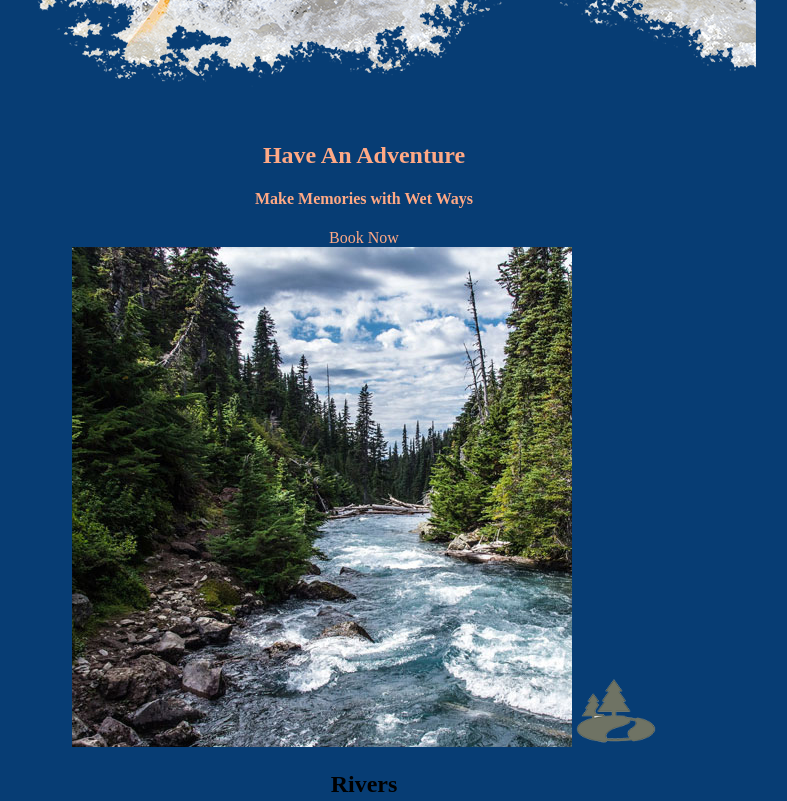
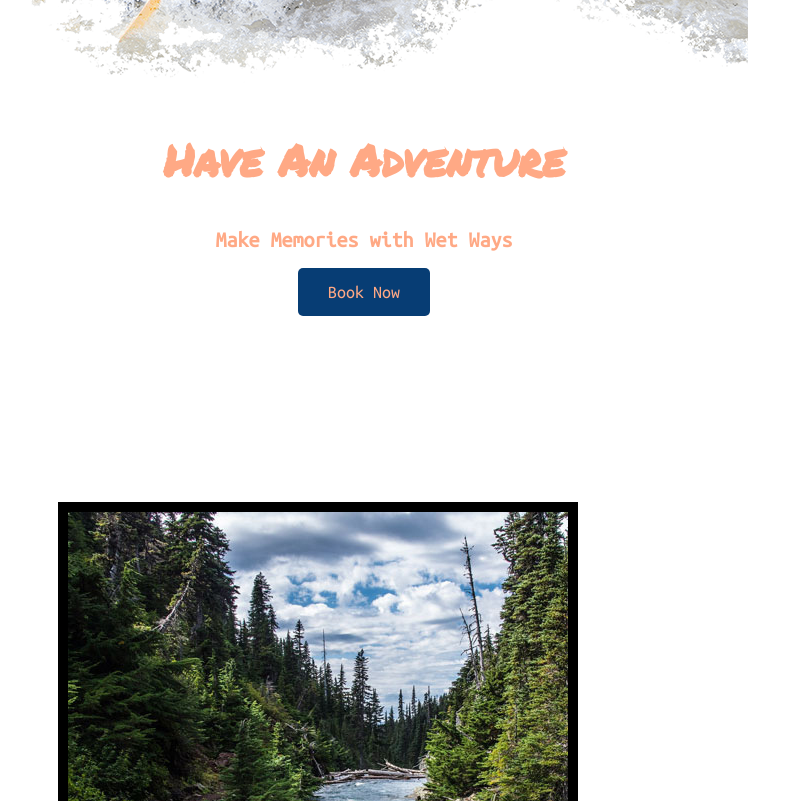
Before and after one commit to Bradley-Hunter/wdd130, a plain HTML site: page wwr/index.html in a window 1280 px wide. Shown: the part 880-1681 px from the top of the page, without its empty margins (276-1063 px from the left). Drawn offline with Linux system fonts and the light colour scheme.

Commit message:
week 05 changes

```diff
--- a/wwr/styles/styles.css
+++ b/wwr/styles/styles.css
@@ -1,75 +1,147 @@
-#content{
+@import url('https://fonts.googleapis.com/css?family=Permanent+Marker|Ubuntu+Mono');
+
+#content {
     max-width: 1600px;
     margin: 0 auto;
 }
-nav a{
+
+nav a {
     text-align: center;
     color: #DEDEE3;
     text-decoration: none;
+    padding: 35px;
 }
-#hero-msg h1, #hero-msg h4{
+
+#hero-msg h1,
+#hero-msg h4 {
     text-align: center;
 }
+
 .button-box {
     text-align: center;
 }
+
 main section {
     text-align: center;
 }
-#background{
+
+#background {
     height: 725px;
     background-color: #073D74;
 }
-body{
+
+body {
+    /* background-color: #073D74; */
+    font-family: "Ubuntu Mono", Helvetica, sans-serif;
+    font-size: 22px;
+    margin: 0;
+    padding: 0;
+}
+
+h2 {
+    margin: 0;
+}
+
+header {
     background-color: #073D74;
 }
-header{
-    background-color: #073D74;
-}
-nav a:hover{
+
+nav a:hover {
     background-color: #073D74;
     color: #FFA985
 }
-.book, .join{
+
+.book,
+.join {
     background-color: #073D74;
     color: #FFA985;
     text-decoration: none;
+    font-size: 18px;
+    padding: 15px 30px;
+    margin-top: 50px;
+    border-radius: 5px;
 }
-.book:hover, .join:hover{
+
+.book:hover,
+.join:hover {
     background-color: #073D74;
     color: #DEDEE3;
 }
-.msg{
+
+.msg {
     background-color: #073D74;
+    line-height: 1.5em;
+    padding: 35px;
 }
-footer{
+
+footer {
     background-color: #073D74;
+    padding: 25px 50px;
+    margin-top: 200px;
 }
-.home-title{
+
+.home-title {
+    color: #FFA985;
+    font-family: 'Permanent Marker', 'Bradley Hand', sans-serif;
+    font-size: 2em;
+    margin-top: 10px;
+}
+
+h4 {
     color: #FFA985;
 }
-h4{
+
+.msg h2 {
+    color: #FFA985;
+    font-family: 'Permanent Marker', 'Bradley Hand', sans-serif;
+}
+
+.msg p {
+    color: #FFA985;
+    font-size: .8em;
+    padding-bottom: 15px;
+}
+
+footer h3 {
     color: #FFA985;
 }
-.msg h2{
-    color: #FFA985;
-}
-.msg p{
-    color: #FFA985;
-}
-footer h3{
-    color: #FFA985;
-}
-footer a{
+
+footer a {
     color: #FFA985;
     text-decoration: none;
 }
-footer a:hover{
+
+footer a:hover {
     color: #DEDEE3;
 }
-.logo{
+
+.logo {
     width: 80px;
 }
-.icon{
+
+.icon {
     width: 80px;
+    padding-top: 10px;
 }
+
+#logo_link {
+    padding-top: 5px;
+}
+
+footer .social img {
+    padding-top: 15px;
+}
+
+.rivers-card,
+.camping-card,
+.rapids-card {
+    margin: 200px 0;
+}
+
+.card-img{
+    border: 10px solid black;
+}
+
+main section img{
+    box-sizing: border-box;
+}
```
